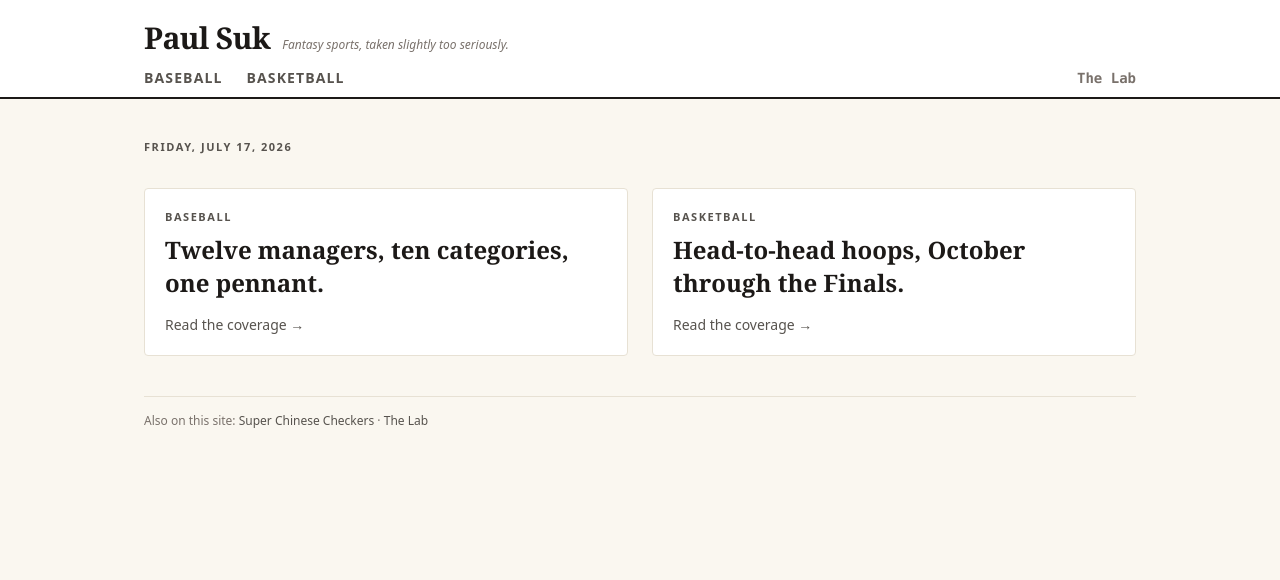
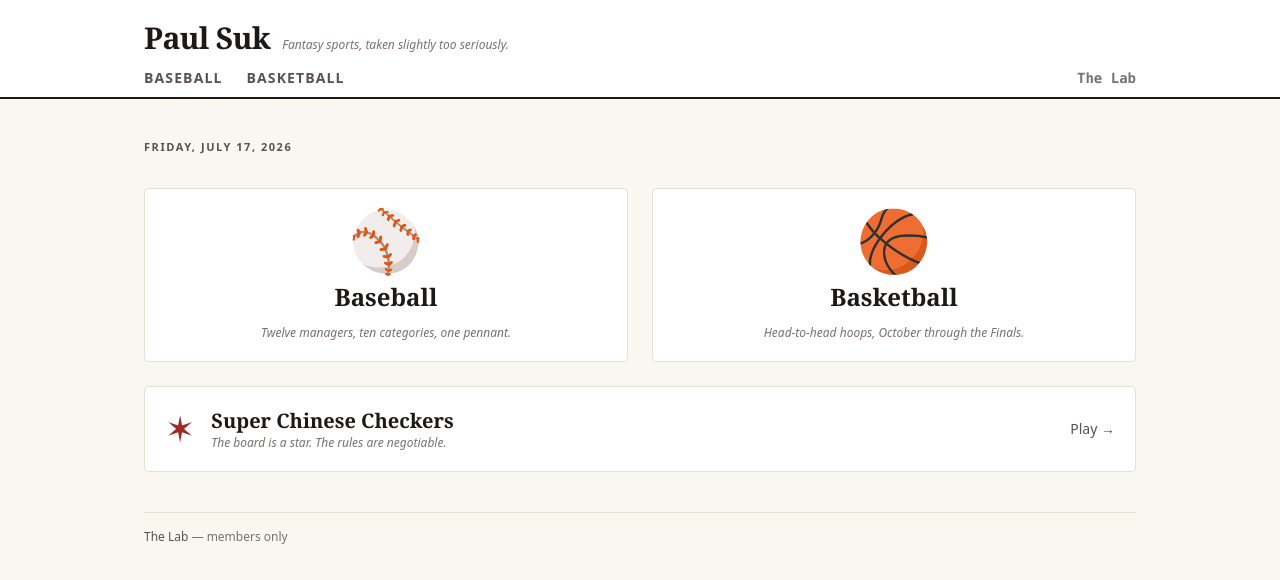
Before and after one commit to paulsuk/paulsuk.github.io, a React (Vite) app: page / in a window 1280 px wide. Shown: the top 580 px of the page. Built offline with nearby package versions, Linux system fonts and the light colour scheme.

Commit message:
feat: home page icon entrypoints + super chinese checkers card

```diff
--- a/src/components/home/HomePage.tsx
+++ b/src/components/home/HomePage.tsx
@@ -1,6 +1,11 @@
 import { Link } from "react-router-dom";
 import { LEAGUES } from "../../utils/league-config";
 import { useDocumentTitle } from "../../utils/use-document-title";
+
+const LEAGUE_ICONS: Record<string, string> = {
+  baseball: "⚾",
+  basketball: "🏀",
+};
 
 export default function HomePage() {
   useDocumentTitle();
@@ -11,23 +16,44 @@ export default function HomePage() {
   return (
     <main className="mx-auto max-w-5xl px-4 py-10">
       <p className="eyebrow mb-8">{today}</p>
+
       <div className="grid gap-6 sm:grid-cols-2">
         {LEAGUES.map((l) => (
-          <Link key={l.slug} to={`/${l.slug}`}
-            className="card-editorial group block no-underline transition-colors hover:border-ink">
-            <p className="eyebrow">{l.label}</p>
-            <p className="mt-2 font-display text-2xl font-black leading-snug text-ink group-hover:text-accent">
-              {l.tagline}
-            </p>
-            <p className="mt-4 text-sm font-medium text-ink-soft">Read the coverage →</p>
+          <Link
+            key={l.slug}
+            to={`/${l.slug}`}
+            className="card-editorial group flex flex-col items-center gap-3 py-10 no-underline transition-colors hover:border-ink"
+          >
+            <span className="text-6xl" aria-hidden>{LEAGUE_ICONS[l.slug]}</span>
+            <span className="font-display text-2xl font-black text-ink group-hover:text-accent">
+              {l.label}
+            </span>
+            <span className="text-xs italic text-ink-faint">{l.tagline}</span>
           </Link>
         ))}
       </div>
+
+      <a
+        href="/super-chinese-checkers/"
+        className="card-editorial group mt-6 flex items-center justify-between no-underline transition-colors hover:border-ink"
+      >
+        <div className="flex items-center gap-4">
+          <span className="font-display text-4xl leading-none text-accent" aria-hidden>&#10038;</span>
+          <div>
+            <p className="font-display text-xl font-black text-ink group-hover:text-accent">
+              Super Chinese Checkers
+            </p>
+            <p className="text-xs italic text-ink-faint">
+              The board is a star. The rules are negotiable.
+            </p>
+          </div>
+        </div>
+        <span className="text-sm font-medium text-ink-soft">Play &rarr;</span>
+      </a>
+
       <div className="mt-10 border-t border-rule pt-4 text-xs text-ink-faint">
-        <span>Also on this site: </span>
-        <a href="/super-chinese-checkers/" className="text-ink-soft hover:text-accent">Super Chinese Checkers</a>
-        <span> · </span>
         <Link to="/lab" className="text-ink-soft no-underline hover:text-accent">The Lab</Link>
+        <span> &mdash; members only</span>
       </div>
     </main>
   );
```
